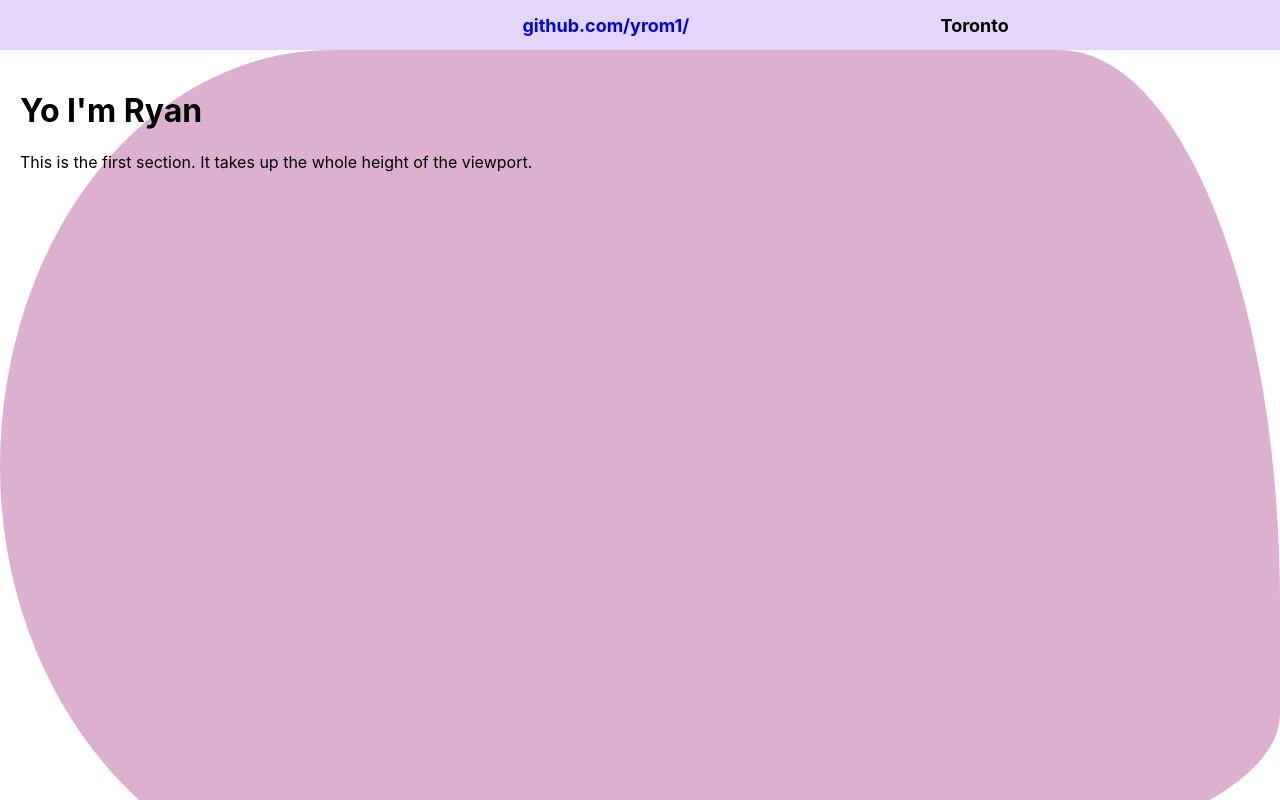
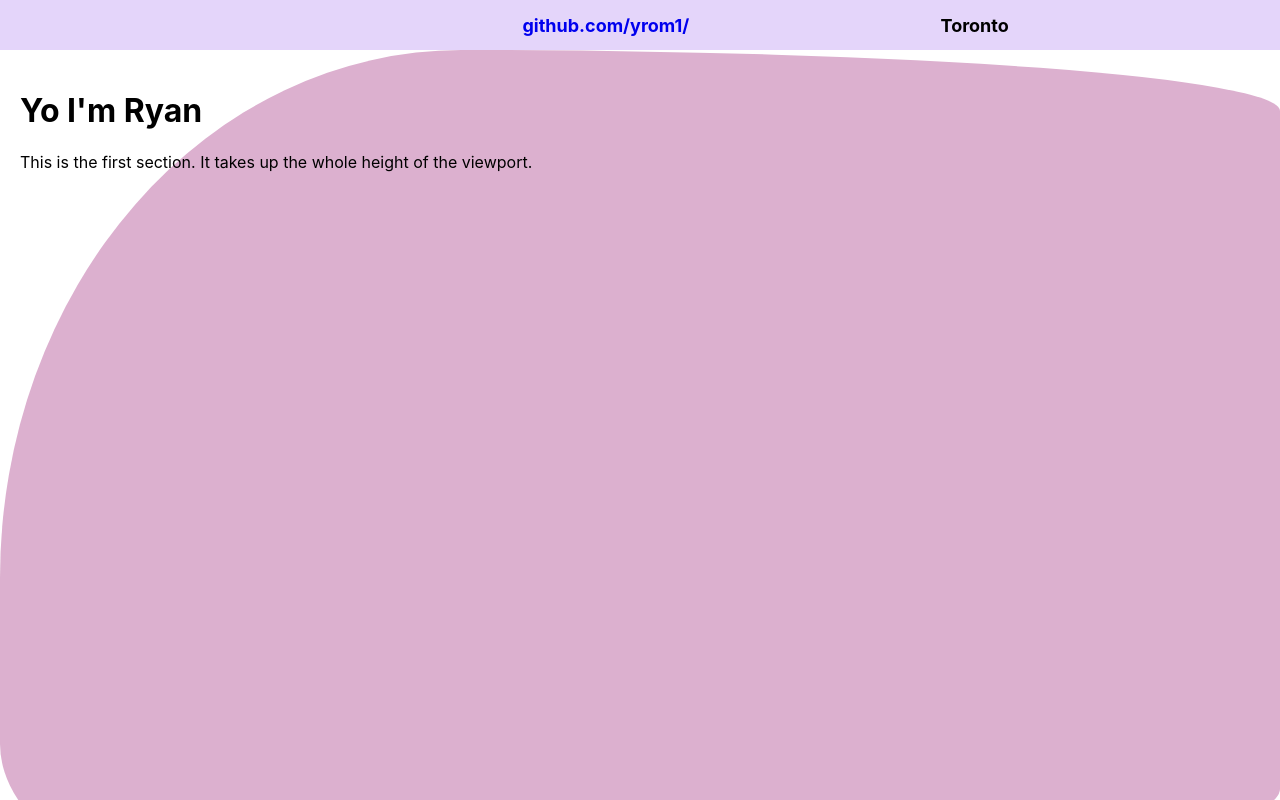
Before and after one commit to yrom1/react-colorful, a React (Create React App) app in the folder colorful/: page / in a window 1280 px wide. Shown: the top 800 px of the page. Built offline with nearby package versions, Linux system fonts and the light colour scheme.

Commit message:
only funky border on first component

```diff
--- a/colorful/src/App.js
+++ b/colorful/src/App.js
@@ -3,13 +3,13 @@ import './App.css';
 import { debounce } from 'lodash';
 import { useState, useEffect } from 'react';
 
-function ColorSection({ color, isFullScreen, header, text, image }) {
+function ColorSection({ color, isFullScreen, header, text, image, random }) {
   const height = isFullScreen ? '100vh' : 'auto';
   const style = {
     backgroundColor: color,
     height: height,
     padding: '20px',
-    borderRadius: `${Math.random() * 100}% ${Math.random() * 100}% ${Math.random() * 100}% ${Math.random() * 100}% / ${Math.random() * 100}% ${Math.random() * 100}% ${Math.random() * 100}% ${Math.random() * 100}%`
+    borderRadius: random ? `${Math.random() * 100}% ${Math.random() * 100}% ${Math.random() * 100}% ${Math.random() * 100}% / ${Math.random() * 100}% ${Math.random() * 100}% ${Math.random() * 100}% ${Math.random() * 100}%` : null
   };
   const imgStyle = {
     maxWidth: '25%',
@@ -177,6 +177,7 @@ function App() {
           header={section.header}
           text={section.text}
           image={section.image}
+          random={index === 0 ? true : false}
         />
       ))}
       <Bar color={colorsState[0]} content={footer_content} />
```
